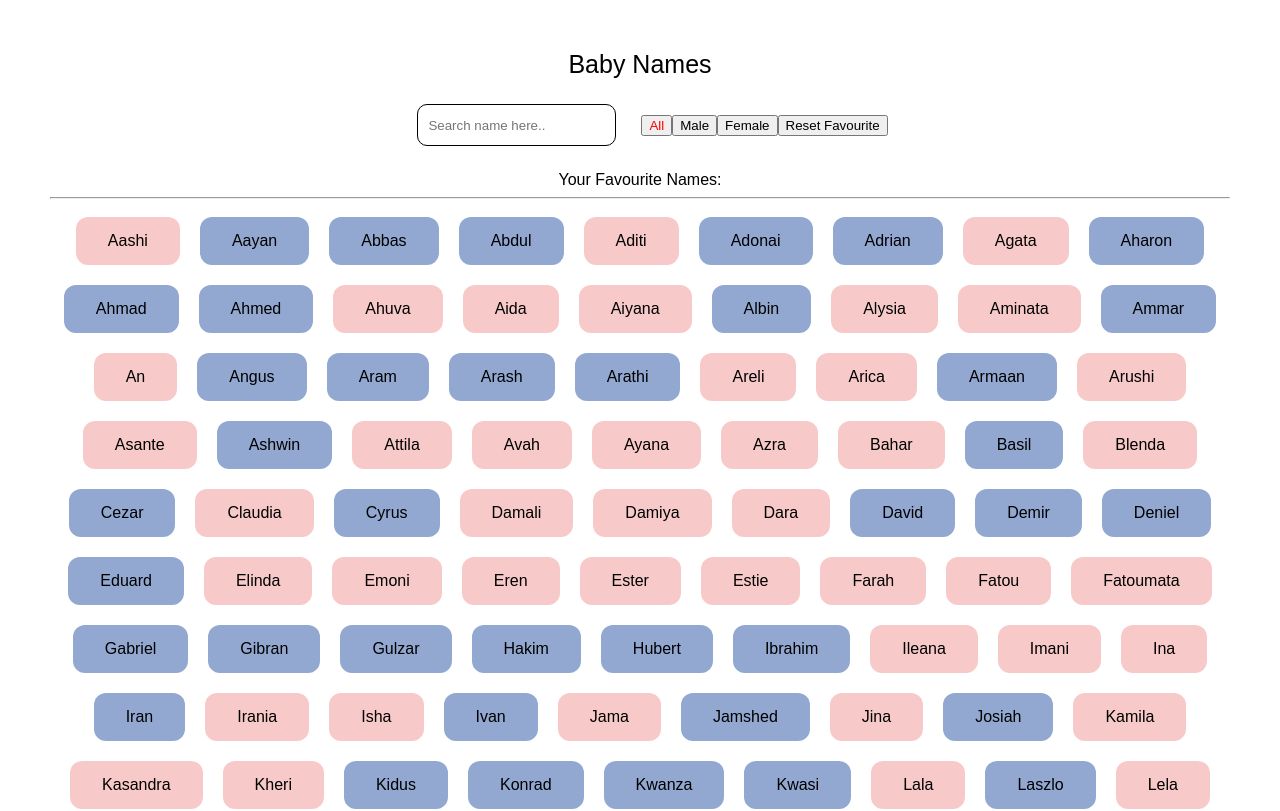
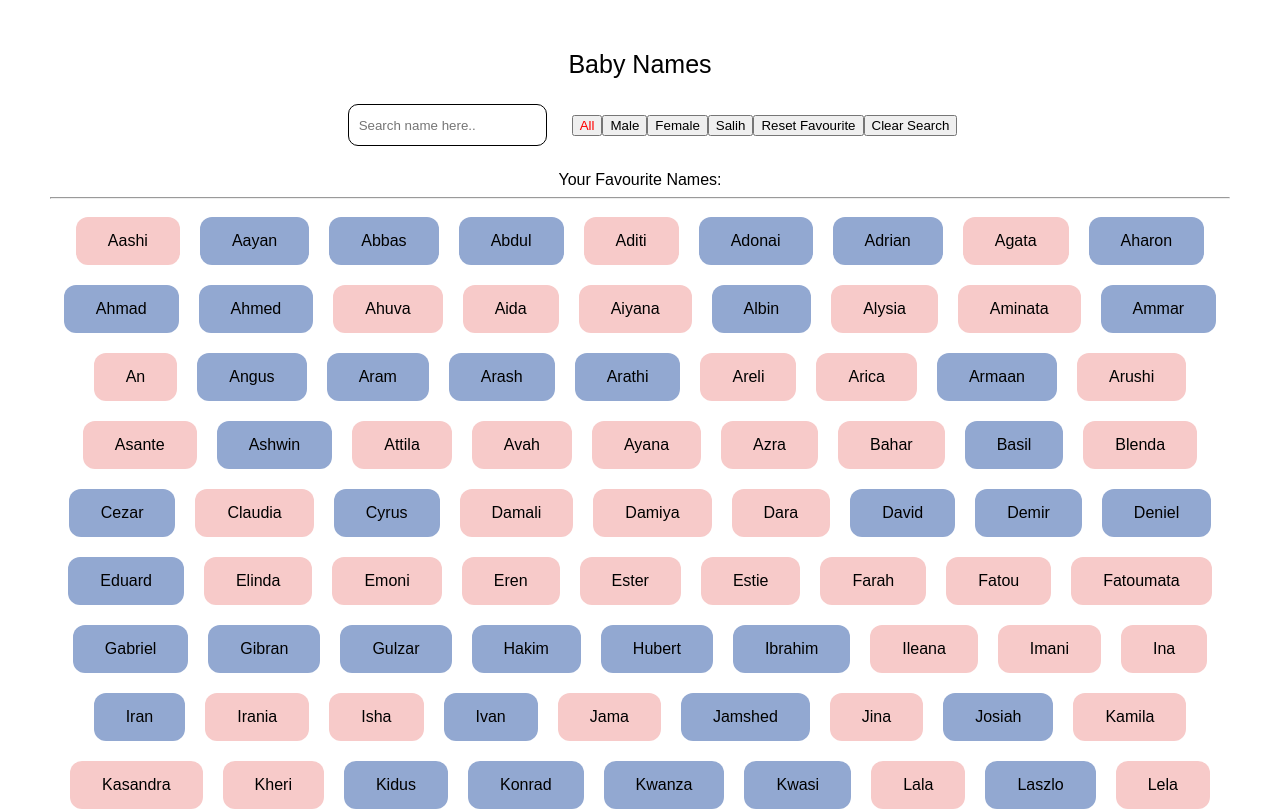
Before and after one commit to NobeenIslam/baby-names-nobeen, a React (Create React App) app: page / in a window 1280 px wide. Shown: the top 811 px of the page. Built offline with nearby package versions, Linux system fonts and the light colour scheme.

Commit message:
Created Salih button which maps all baby buttons onto the name Salih. State's modified to accomodate for active Salih button. key in favourite list changed to baby.id

```diff
--- a/src/components/MainContent.tsx
+++ b/src/components/MainContent.tsx
@@ -9,12 +9,12 @@ function MainContent(): JSX.Element {
 
   const [nameSearch, setSearch] = useState("");
   const [favouriteList, setFavourite] = useState<babyProps[]>([]);
-  const [[isMaleSelected, isFemaleSelected], setWhichButtonSelected] = useState<
+  const [[isMaleSelected, isFemaleSelected,isSalihSelected], setWhichButtonSelected] = useState<
     boolean[]
-  >([false, false]);
-  const [[isAllActive, isMaleActive, isFemaleActive], setActive] = useState<
+  >([false, false,false]);
+  const [[isAllActive, isMaleActive, isFemaleActive,isSalihActive], setActive] = useState<
     string[]
-  >(["active", "", ""]);
+  >(["active", "", "","",""]);
 
   let filteredNames = alphabeticalNames
     .filter(doesSearchTermOccurInName)
@@ -24,6 +24,11 @@ function MainContent(): JSX.Element {
     filteredNames = filteredNames.filter(isNameMale);
   } else if (isFemaleSelected) {
     filteredNames = filteredNames.filter(isNameFemale);
+  } else if (isSalihSelected){
+    filteredNames = filteredNames.map((baby)=>{
+      const salihBaby:babyProps = {id:baby.id, name:"Salih",sex:baby.sex}
+    return salihBaby}
+      )
   }
 
   function doesSearchTermOccurInName(nameInfo: babyProps): boolean {
@@ -56,7 +61,7 @@ function MainContent(): JSX.Element {
 
   const favouriteNameButtons = favouriteList.map((baby, index) => (
     <button
-      key={index}
+      key={baby.id}
       className={"button " + baby.sex}
       onClick={() => {
         const newFavouriteList = [...favouriteList];
@@ -67,6 +72,7 @@ function MainContent(): JSX.Element {
       {baby.name}
     </button>
   ));
+
 
   return (
     <>
@@ -80,8 +86,8 @@ function MainContent(): JSX.Element {
       <button
         className={isAllActive}
         onClick={() => {
-          setWhichButtonSelected([false, false]);
-          setActive(["active", "", ""]);
+          setWhichButtonSelected([false, false,false]);
+          setActive(["active", "", "",""]);
         }}
       >
         All
@@ -89,8 +95,8 @@ function MainContent(): JSX.Element {
       <button
         className={isMaleActive}
         onClick={() => {
-          setWhichButtonSelected([true, false]);
-          setActive(["", "active", ""]);
+          setWhichButtonSelected([true, false,false]);
+          setActive(["", "active", "",""]);
         }}
       >
         Male
@@ -98,13 +104,23 @@ function MainContent(): JSX.Element {
       <button
         className={isFemaleActive}
         onClick={() => {
-          setWhichButtonSelected([false, true]);
-          setActive(["", "", "active"]);
+          setWhichButtonSelected([false, true,false]);
+          setActive(["", "", "active",""]);
         }}
       >
         Female
       </button>
+      <button
+        className={isSalihActive}
+        onClick={() => {
+          setWhichButtonSelected([false, false,true]);
+          setActive(["", "", "","active"]);
+        }}
+      >
+        Salih
+      </button>
       <button onClick={() => setFavourite([])}>Reset Favourite</button>
+      <button onClick={() => setSearch("")}>Clear Search</button>
       <div>Your Favourite Names: {favouriteNameButtons}</div>
       <hr></hr>
       <div>{babyNameButtons}</div>
```
